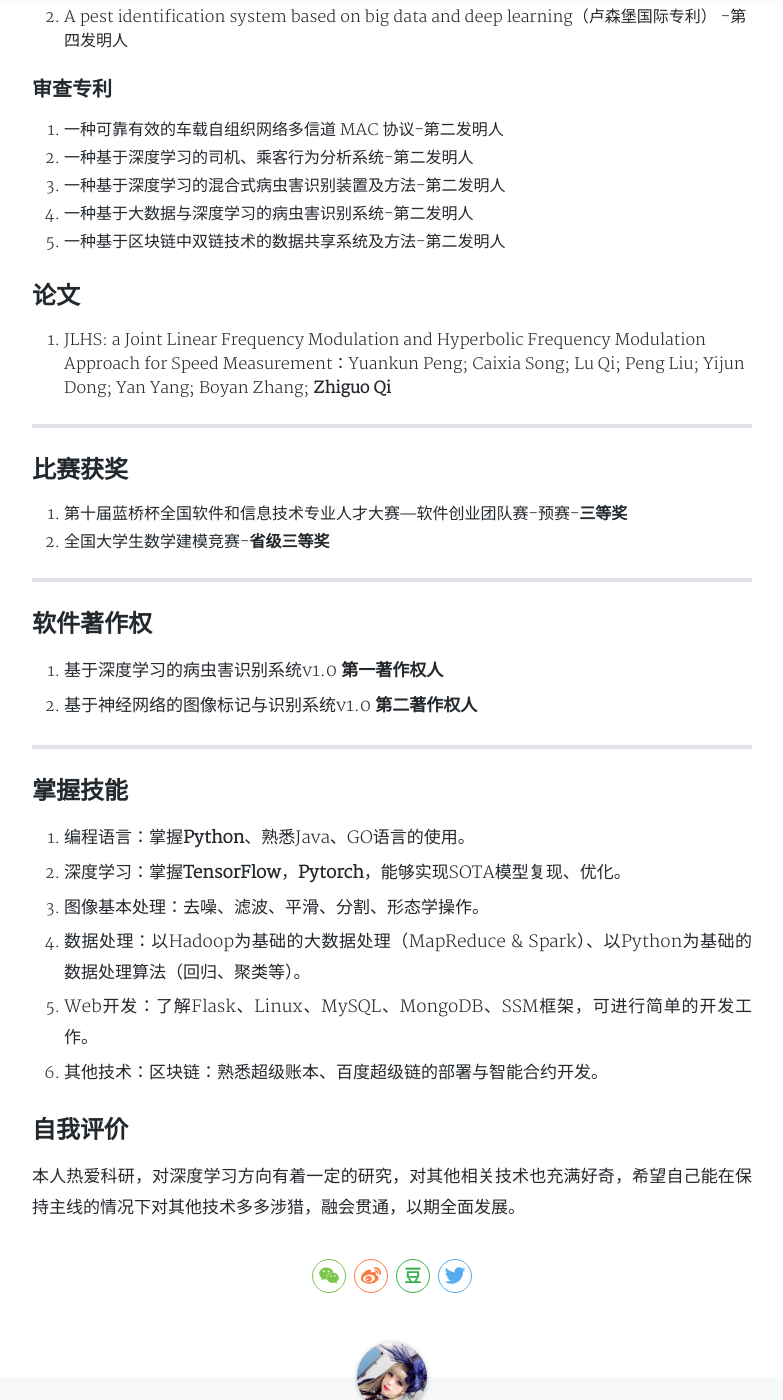
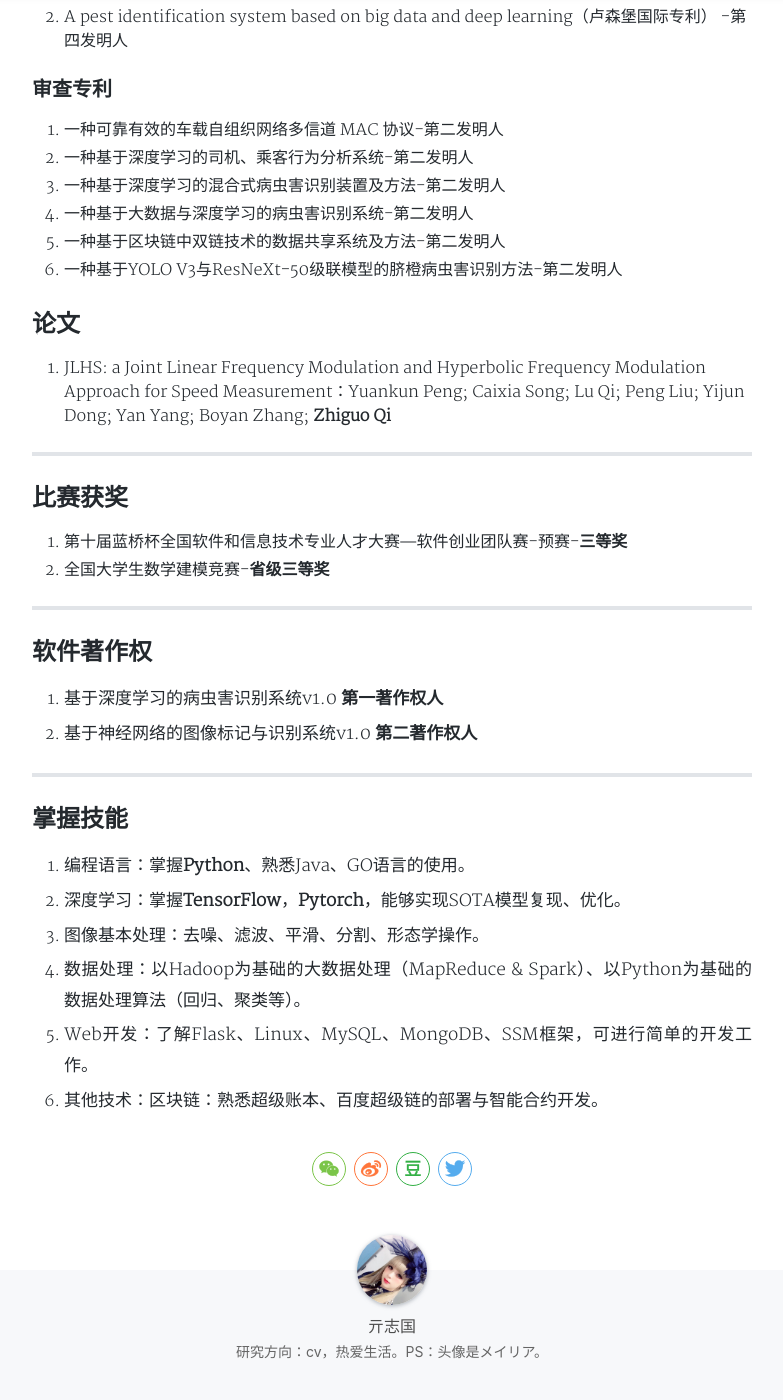
Before and after one commit to Qzgfather/Qzgfather.github.io, a Jekyll site: the page built from _posts/2020-01-09-hello.md, in a window 1280 px wide and 1400 px high, scrolled down 1859 px. Shown: the whole window, without its empty margins (248-1031 px from the left). Built offline with Jekyll 4.4.1, drawn with Linux system fonts in a browser that asks for light colours; nearby versions of some CDN libraries; a style sheet for code colours, icons or effects is not loaded.

Commit message:
feat.更新简历

```diff
--- a/_posts/2020-01-09-hello.md
+++ b/_posts/2020-01-09-hello.md
@@ -67,6 +67,7 @@ tags: 个人简介
 3. 一种基于深度学习的混合式病虫害识别装置及方法-第二发明人
 4. 一种基于大数据与深度学习的病虫害识别系统-第二发明人
 5. 一种基于区块链中双链技术的数据共享系统及方法-第二发明人
+6. 一种基于YOLO V3与ResNeXt-50级联模型的脐橙病虫害识别方法-第二发明人
 
 ## 论文
 
@@ -102,7 +103,3 @@ tags: 个人简介
 5. Web开发：了解Flask、Linux、MySQL、MongoDB、SSM框架，可进行简单的开发工作。
 
 6. 其他技术：区块链：熟悉超级账本、百度超级链的部署与智能合约开发。
-
-## 自我评价
-
-本人热爱科研，对深度学习方向有着一定的研究，对其他相关技术也充满好奇，希望自己能在保持主线的情况下对其他技术多多涉猎，融会贯通，以期全面发展。
```
